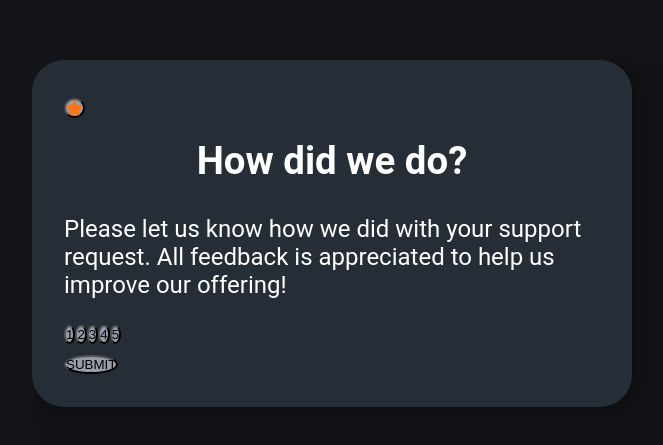
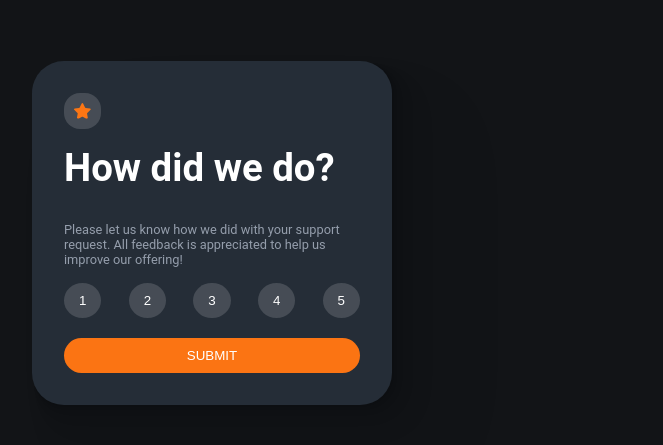
Before and after one commit to angelayke/PgrmWeb2-third-app, a React (Create React App) app: page / in a window 1280 px wide. Shown: the part 167-612 px from the top of the page, without its empty margins (308-971 px from the left). Built offline with nearby package versions, Linux system fonts and the light colour scheme.

Commit message:
deux buttons differents

```diff
--- a/src/component/App.js
+++ b/src/component/App.js
@@ -9,9 +9,7 @@ function App() {
   return (
     <div>
     <Container>
-      <Button>
        <Image src={IconStar} alt="Icon Star"/>
-      </Button>
 
       <Text as="h2">
         How did we do?
@@ -20,16 +18,18 @@ function App() {
         Please let us know how we did with your support request. All feedback is appreciated
         to help us improve our offering!
       </Text>
-      <div>
+      <div className="flex-btn">
         <Button>1</Button>
         <Button>2</Button>
         <Button>3</Button>
         <Button>4</Button>
         <Button>5</Button>
       </div>
-      <Button>
+
+      <Button as="button-submit">
         SUBMIT
       </Button>
+
     </Container>
   </div>
   );
--- a/src/component/Button.jsx
+++ b/src/component/Button.jsx
@@ -1,6 +1,12 @@
 import React from 'react'
 
-const Button = ({children}) => {
+const Button = ({ as = "button", children}) => {
+  switch (as){
+    case "button-submit":
+         return <button className={as}>{children}</button>;
+    default:
+         return <button className={as}>{children}</button>;
+  }
   const handleButtonClick = (event) => {
       console.log(event.target);
   }
@@ -10,4 +16,5 @@ const Button = ({children}) => {
   )
 }
 
+
 export default Button
--- a/src/index.css
+++ b/src/index.css
@@ -34,7 +34,7 @@ code {
 }
 
 .container {
-  width: 100%;
+  width: 60%;
   max-width: var(--min-width);
   border-radius: 2rem;
   background-color: var(--dark-blue);
@@ -47,25 +47,50 @@ code {
 }
 
 .button {
+  border: solid 0px;
   border-radius: 50%;
-  background-color: var(--light-grey);
+  padding: 10px 15px;
+  background-color: rgba(255, 255, 255, 0.15);
+  color: white;
+}
+
+.button-submit {
+  display: grid;
+  place-items: center;
+  background-color: var(--orange);
+  border: solid 0px;
+  border-radius: 20px;
+  margin-top: 20px;
+  width: 100%;
+  padding: 10px;
+  color: white;
 }
 
 .image {
   display: block;
   max-width: 100%;
+  border: solid 0px;
+  border-radius: 50%;
+  padding: 10px;
+  background-color: rgba(255, 255, 255, 0.15);
   height: auto;
   border-radius: 1rem;
 }
 
 .h1, .h2, .h3, .h4, .h5, .h6 {
   font-weight: bold;
-  text-align: center;
+  text-align: left;
   padding: 1rem 0;
 }
 
 .p{
-  font-size: 1.5rem;
+  color: var(--light-grey);
+  font-size: 0.8rem;
   text-align: left;
   padding: 1rem 0;
 }
+
+.flex-btn{
+  display: flex;
+  justify-content: space-between;
+}
```
